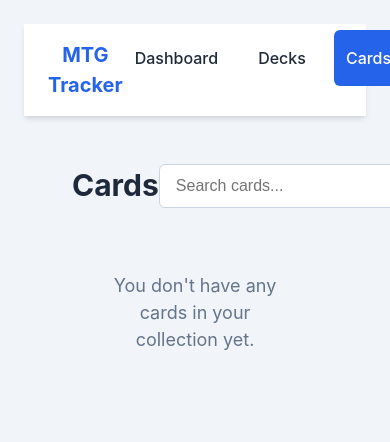
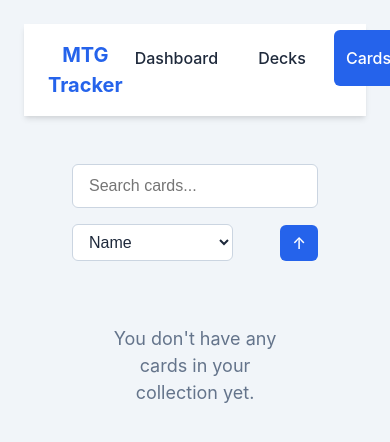
Before and after one commit to Danmoreng/mtg-pwa, a Vue app: page /cards in a window 390 px wide. Shown: the top 442 px of the page. Built offline with nearby package versions, Linux system fonts and the light colour scheme.

Commit message:
[AI] feat(cards): add sorting functionality and improve card display

```diff
--- a/dev-dist/sw.js
+++ b/dev-dist/sw.js
@@ -82,7 +82,7 @@ define(['./workbox-54d0af47'], (function (workbox) { 'use strict';
     "revision": "3ca0b8505b4bec776b69afdba2768812"
   }, {
     "url": "index.html",
-    "revision": "0.tg4ohsojjsg"
+    "revision": "0.cmj3v0ivst"
   }], {});
   workbox.cleanupOutdatedCaches();
   workbox.registerRoute(new workbox.NavigationRoute(workbox.createHandlerBoundToURL("index.html"), {
--- a/src/features/cards/views/CardsView.vue
+++ b/src/features/cards/views/CardsView.vue
@@ -1,7 +1,7 @@
 <template>
   <div class="cards-view">
     <div class="header">
-      <h1>Cards</h1>
+      <div class="controls">
         <div class="search-box">
           <input
             v-model="searchQuery"
@@ -10,27 +10,44 @@
             class="search-input"
           />
         </div>
+        <div class="sort-controls">
+          <select v-model="sortBy" class="sort-select">
+            <option value="name">Name</option>
+            <option value="set">Set</option>
+            <option value="price">Price</option>
+            <option value="releasedAt">Release Date</option>
+            <option value="owned">Owned Quantity</option>
+          </select>
+          <button @click="sortDirection = sortDirection === 'asc' ? 'desc' : 'asc'" class="sort-direction-button">
+            {{ sortDirection === 'asc' ? '↑' : '↓' }}
+          </button>
+        </div>
+      </div>
     </div>
 
     <div v-if="loading" class="loading">
       Loading cards...
     </div>
 
-    <div v-else-if="filteredCards.length === 0" class="empty-state">
+    <div v-else-if="sortedCards.length === 0" class="empty-state">
       <p v-if="searchQuery">No cards match your search.</p>
       <p v-else>You don't have any cards in your collection yet.</p>
     </div>
 
     <div v-else class="cards-grid">
       <div
-        v-for="card in filteredCards"
+        v-for="card in sortedCards"
         :key="card.id"
         class="card-item"
       >
-        <div class="card-image">
-          <div v-if="card.imageUrl" class="image-placeholder">
-            <img :src="card.imageUrl" :alt="card.name" />
-          </div>
+        <div class="card-image-container">
+          <img
+            v-if="card.imageUrl"
+            :src="card.imageUrl"
+            :alt="card.name"
+            class="card-image"
+            @error="handleImageError"
+          />
           <div v-else class="image-placeholder">
             <span>No Image</span>
           </div>
@@ -39,6 +56,15 @@
           <h2>{{ card.name }}</h2>
           <p class="card-set">{{ card.set }} #{{ card.number }}</p>
           <p class="card-holdings">Owned: {{ getHoldingQuantity(card.id) }}</p>
+          <div v-if="cardPrices[card.id]" class="card-prices">
+            <div v-if="cardPrices[card.id].scryfall" class="price scryfall-price">
+              <span class="price-label">Price:</span>
+              <span class="price-value">{{ cardPrices[card.id].scryfall.format('de-DE') }}</span>
+            </div>
+          </div>
+          <div v-else-if="loadingPrices" class="price-loading">
+            Loading prices...
+          </div>
         </div>
       </div>
     </div>
@@ -46,14 +72,20 @@
 </template>
 
 <script setup lang="ts">
-import { ref, computed, onMounted } from 'vue';
+import { ref, computed, onMounted, watch } from 'vue';
 import db from '../../../data/db';
+import { ScryfallProvider } from '../../pricing/ScryfallProvider';
+import { Money } from '../../../core/Money';
 
 // Reactive state
 const cards = ref<any[]>([]);
 const holdings = ref<Record<string, number>>({});
+const cardPrices = ref<Record<string, { scryfall?: Money; cardmarket?: Money }>>({});
 const loading = ref(true);
+const loadingPrices = ref(false);
 const searchQuery = ref('');
+const sortBy = ref('name'); // Default sort by name
+const sortDirection = ref('asc'); // Default ascending
 
 // Filter cards based on search query
 const filteredCards = computed(() => {
@@ -69,9 +101,104 @@ const filteredCards = computed(() => {
   );
 });
 
+// Sort cards based on selected criteria
+const sortedCards = computed(() => {
+  const cardsToSort = [...filteredCards.value];
+
+  cardsToSort.sort((a, b) => {
+    let comparison = 0;
+
+    switch (sortBy.value) {
+      case 'name':
+        comparison = a.name.localeCompare(b.name);
+        break;
+      case 'set':
+        comparison = a.set.localeCompare(b.set);
+        break;
+      case 'price':
+        {
+          const priceA = cardPrices.value[a.id]?.scryfall?.getCents() ?? 0;
+          const priceB = cardPrices.value[b.id]?.scryfall?.getCents() ?? 0;
+          comparison = priceA - priceB;
+        }
+        break;
+      case 'releasedAt':
+        // Assuming we have a releasedAt field on the card
+        const dateA = a.releasedAt ? new Date(a.releasedAt).getTime() : 0;
+        const dateB = b.releasedAt ? new Date(b.releasedAt).getTime() : 0;
+        comparison = dateA - dateB;
+        break;
+      case 'owned':
+        {
+          const ownedA = holdings.value[a.id] || 0;
+          const ownedB = holdings.value[b.id] || 0;
+          comparison = ownedA - ownedB;
+        }
+        break;
+      default:
+        comparison = a.name.localeCompare(b.name);
+    }
+
+    return sortDirection.value === 'asc' ? comparison : -comparison;
+  });
+
+  return cardsToSort;
+});
+
 // Get holding quantity for a card
 const getHoldingQuantity = (cardId: string) => {
   return holdings.value[cardId] || 0;
+};
+
+// Handle image error
+const handleImageError = (event: any) => {
+  event.target.src = 'https://placehold.co/200x280?text=Card+Image';
+};
+
+// Load prices for cards
+const loadCardPrices = async () => {
+  if (cards.value.length === 0) return;
+
+  loadingPrices.value = true;
+
+  try {
+    // Create an array of promises for price fetching
+    const pricePromises = cards.value.map(async (card) => {
+      try {
+        // Fetch Scryfall price
+        const scryfallPrice = await ScryfallProvider.getPriceById(card.id);
+
+        return {
+          cardId: card.id,
+          prices: {
+            scryfall: scryfallPrice || undefined,
+            // We won't show Cardmarket prices separately since Scryfall already includes them
+          }
+        };
+      } catch (error) {
+        console.error(`Error loading prices for card ${card.id}:`, error);
+        return {
+          cardId: card.id,
+          prices: {}
+        };
+      }
+    });
+
+    // Wait for all price promises to resolve
+    const priceResults = await Promise.all(pricePromises);
+
+    // Update the cardPrices object
+    const newCardPrices: Record<string, { scryfall?: Money; cardmarket?: Money }> = {};
+    for (const result of priceResults) {
+      newCardPrices[result.cardId] = result.prices;
+    }
+
+    cardPrices.value = newCardPrices;
+  } catch (error) {
+    console.error('Error loading card prices:', error);
+  } finally {
+    loadingPrices.value = false;
+  }
 };
 
 // Load cards and holdings
@@ -99,9 +226,20 @@ const loadCards = async () => {
   }
 };
 
-// Load cards when component mounts
+// Load cards and prices when component mounts
 onMounted(() => {
-  loadCards();
+  loadCards().then(() => {
+    if (cards.value.length > 0) {
+      loadCardPrices();
+    }
+  });
+});
+
+// Reload prices when cards change
+watch(cards, () => {
+  if (cards.value.length > 0 && !loadingPrices.value) {
+    loadCardPrices();
+  }
 });
 </script>
 
@@ -113,18 +251,59 @@ onMounted(() => {
 }
 
 .header {
-  display: flex;
-  justify-content: space-between;
-  align-items: center;
   margin-bottom: var(--space-xl);
 }
 
 .header h1 {
-  margin: 0;
+  margin: 0 0 var(--space-md);
+}
+
+.controls {
+  display: flex;
+  justify-content: space-between;
+  align-items: center;
+  gap: var(--space-md);
 }
 
 .search-box {
-  flex: 0 0 300px;
+  flex: 1;
+  max-width: 300px;
+}
+
+.sort-controls {
+  display: flex;
+  gap: var(--space-sm);
+  align-items: center;
+}
+
+.sort-select {
+  padding: var(--space-xs) var(--space-sm);
+  border: 1px solid var(--color-border);
+  border-radius: var(--radius-md);
+  background-color: var(--color-surface);
+  font-size: var(--font-size-base);
+  color: var(--color-text);
+}
+
+.sort-select:focus {
+  outline: none;
+  border-color: var(--color-primary);
+  box-shadow: 0 0 0 2px var(--color-primary-light);
+}
+
+.sort-direction-button {
+  padding: var(--space-xs) var(--space-sm);
+  background: var(--color-primary);
+  color: white;
+  border: none;
+  border-radius: var(--radius-md);
+  cursor: pointer;
+  font-size: var(--font-size-base);
+  transition: background-color 0.2s;
+}
+
+.sort-direction-button:hover {
+  background: var(--color-primary-dark);
 }
 
 .search-input {
@@ -155,7 +334,7 @@ onMounted(() => {
 
 .cards-grid {
   display: grid;
-  grid-template-columns: repeat(auto-fill, minmax(250px, 1fr));
+  grid-template-columns: repeat(auto-fill, minmax(200px, 1fr));
   gap: var(--space-lg);
 }
 
@@ -164,14 +343,26 @@ onMounted(() => {
   border-radius: var(--radius-lg);
   overflow: hidden;
   box-shadow: var(--shadow-md);
+  transition: transform 0.2s, box-shadow 0.2s;
+}
+
+.card-item:hover {
+  transform: translateY(-4px);
+  box-shadow: var(--shadow-lg);
+}
+
+.card-image-container {
+  width: 100%;
+  height: 280px;
+  overflow: hidden;
+  background-color: var(--color-border);
 }
 
 .card-image {
-  height: 200px;
-  background: var(--color-background);
-  display: flex;
-  align-items: center;
-  justify-content: center;
+  width: 100%;
+  height: 100%;
+  object-fit: cover;
+  display: block;
 }
 
 .image-placeholder {
@@ -183,19 +374,13 @@ onMounted(() => {
   color: var(--color-text-secondary);
 }
 
-.image-placeholder img {
-  max-width: 100%;
-  max-height: 100%;
-  object-fit: contain;
-}
-
 .card-details {
-  padding: var(--space-md);
+  padding: var(--space-sm);
 }
 
 .card-details h2 {
   margin: 0 0 var(--space-xs);
-  font-size: var(--font-size-lg);
+  font-size: var(--font-size-base);
   line-height: 1.3;
 }
 
@@ -206,7 +391,56 @@ onMounted(() => {
 }
 
 .card-holdings {
-  margin: 0;
+  margin: 0 0 var(--space-sm);
   font-weight: var(--font-weight-bold);
 }
+
+.card-prices {
+  margin-top: var(--space-xs);
+}
+
+.price {
+  display: flex;
+  justify-content: space-between;
+  font-size: var(--font-size-sm);
+  margin-bottom: var(--space-xxs);
+}
+
+.price-label {
+  color: var(--color-text-secondary);
+}
+
+.price-value {
+  font-weight: var(--font-weight-bold);
+}
+
+.scryfall-price .price-value {
+  color: var(--color-primary);
+}
+
+.cardmarket-price .price-value {
+  color: var(--color-success);
+}
+
+.price-loading {
+  font-size: var(--font-size-sm);
+  color: var(--color-text-secondary);
+  font-style: italic;
+}
+
+@media (max-width: 768px) {
+  .controls {
+    flex-direction: column;
+    align-items: stretch;
+  }
+
+  .search-box {
+    max-width: none;
+  }
+
+  .sort-controls {
+    justify-content: space-between;
+  }
+}
+
 </style>
```
Also changed, not shown: 1 other file (tests, documents, lock files or other folders). Lines whose indentation alone changed are shown as unchanged.
